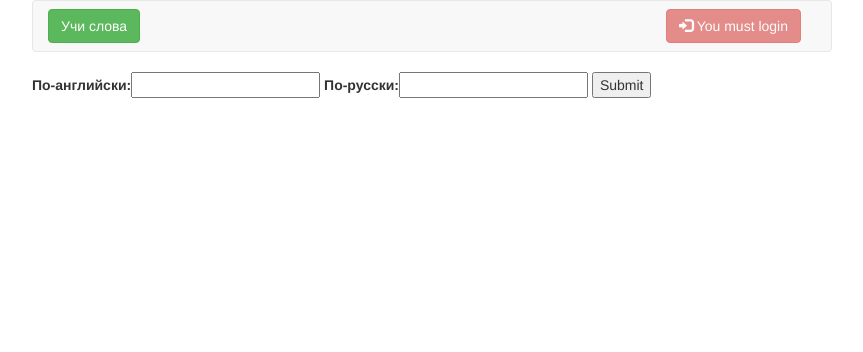
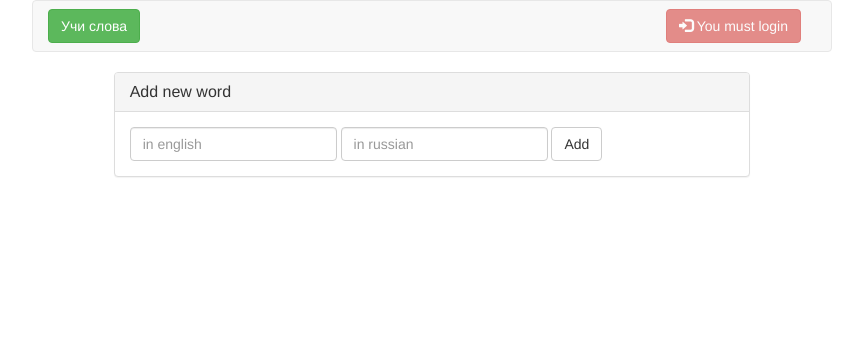
Before and after one commit to swasher/uchi-slova, a Django app: template slova/templates/addword.html in a window 1280 px wide. Shown: the top 352 px of the page, without its empty margins (208-1071 px from the left). Run offline with Django 3.2, Linux system fonts and the light colour scheme; the template is opened without the code that fills it: values that come from a table or form of the project are taken from there, others are empty; parts of the project's set-up code (start-up, migrations or seed data) failed here and were passed over; some libraries are stand-ins or nearby versions.

Commit message:
some bug fixes

```diff
--- a/slova/forms.py
+++ b/slova/forms.py
@@ -4,6 +4,16 @@ from django import forms
 from slova.models import Slova
 
 class AddNewWordForm(forms.ModelForm):
+
+    rus = forms.CharField(
+        label="По-русски",
+        widget=forms.TextInput(attrs={'class':'form-control', 'placeholder':'in russian'})
+    )
+    eng = forms.CharField(
+        label="По-английски",
+        widget=forms.TextInput(attrs={'class':'form-control', 'placeholder':'in english'})
+    )
+
     class Meta:
         model = Slova
         fields = ['eng', 'rus']
--- a/slova/templates/addword.html
+++ b/slova/templates/addword.html
@@ -2,10 +2,47 @@
 
 {% block body %}
 
-<form accept-charset="UTF-8" method="post" role="form" action="{% url 'add_word' %}">
+<div class="container-fluid">
+    <div class="row">
+        <div class="col-md-10 col-md-offset-1">
+            <div class="panel panel-default">
+
+                <div class="panel-heading">
+                    <h3 class="panel-title">Add new word</h3>
+                </div>
+
+                <div class="panel-body">
+
+<form class="form-inline" accept-charset="UTF-8" method="post" role="form" action="{% url 'add_word' %}">
     {% csrf_token %}
-    {{ form }}
-    <input type="submit" value="Submit">
+
+    {% for field in form %}
+    <div class="form-group">
+            {{ field }}
+            {{ field.errors }}
+    </div>
+    {% endfor %}
+
+    {# <input class="btn btn-default btn-block" type="submit" value="Add">#}
+    <button type="submit" class="btn btn-default">Add</button>
+
 </form>
 
+
+{% comment %}<form class="form-inline" accept-charset="UTF-8" method="post" role="form" action="{% url 'add_word' %}">
+       {% csrf_token %}
+
+    {{ form }}
+
+   {#    <input class="btn btn-default btn-block" type="submit" value="Add">#}
+       <button type="submit" class="btn btn-default">Add</button>
+
+</form>{% endcomment %}
+
+                </div>
+            </div>
+        </div>
+    </div>
+</div>
+
 {% endblock %}
--- a/slova/views.py
+++ b/slova/views.py
@@ -10,6 +10,8 @@ from slova.forms import AddNewWordForm
 
 
 def hello(request):
+    if request.user.is_authenticated():
+        return HttpResponseRedirect('/grid/')
     return render_to_response('hello.html', RequestContext(request))
 
 
```
Also changed, not shown: accounts/migrations/0002_auto_20160409_0121.py (added).
